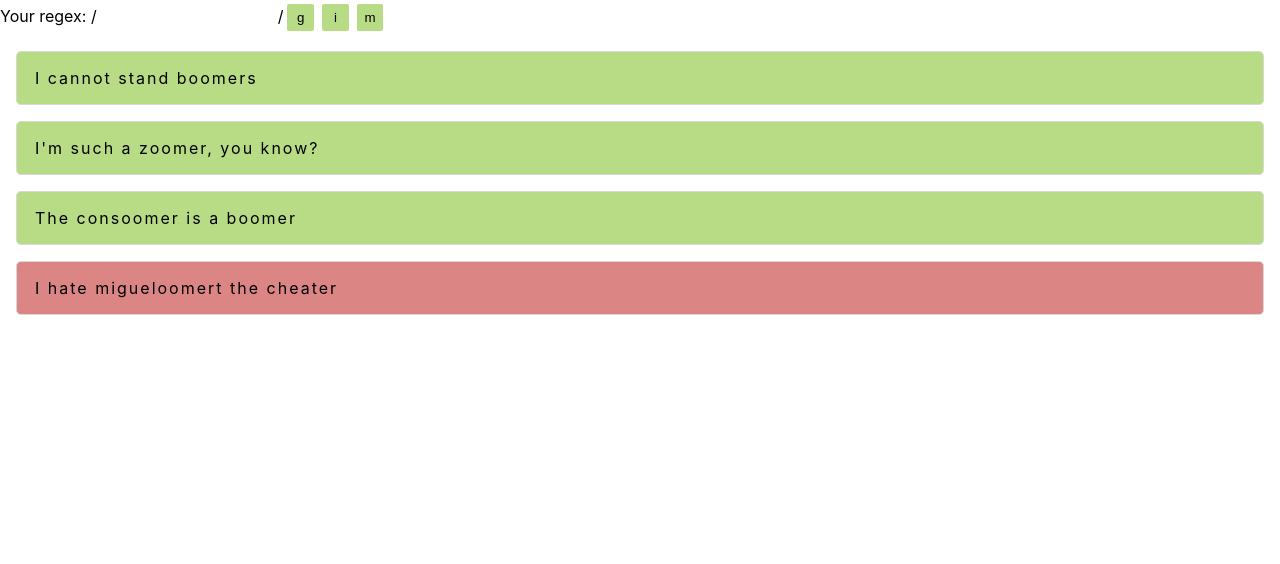
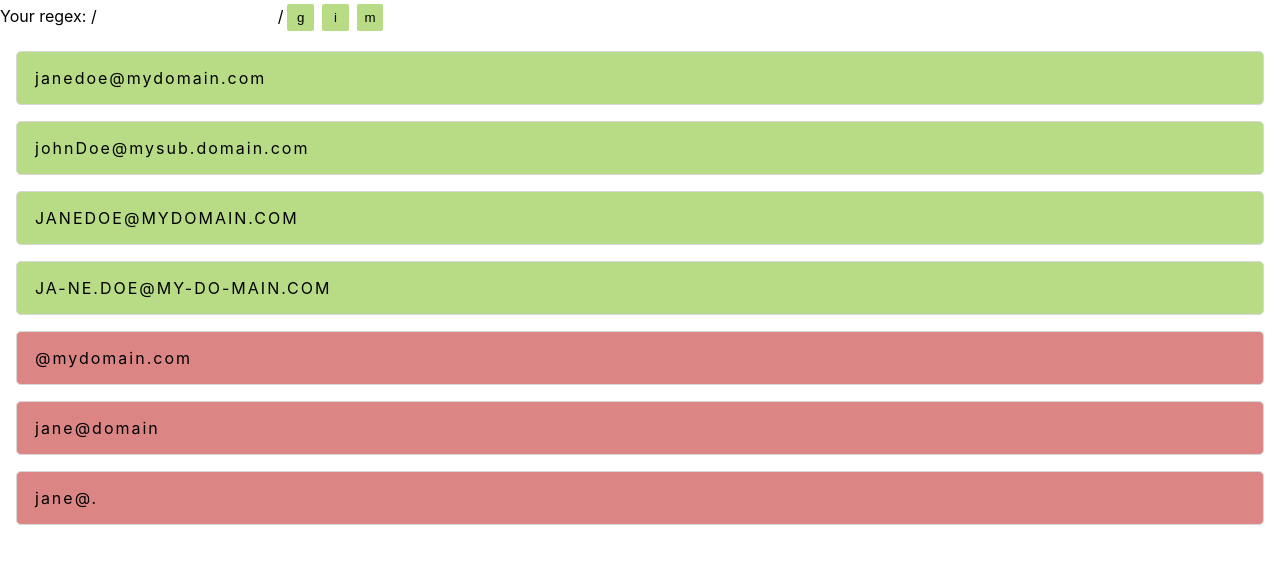
Before and after one commit to daque-dev/racegex, a React (Create React App) app: page / in a window 1280 px wide. Shown: the top 564 px of the page. Built offline with nearby package versions, Linux system fonts and the light colour scheme.

Commit message:
Use different tests

```diff
--- a/src/RegexTests.tsx
+++ b/src/RegexTests.tsx
@@ -32,10 +32,13 @@ function RegexTests({ regex }: RegexTestProps) {
   };
 
   const tests = [
-    { content: "I cannot stand boomers", shouldMatch: true },
-    { content: "I'm such a zoomer, you know?", shouldMatch: true },
-    { content: "The consoomer is a boomer", shouldMatch: true },
-    { content: "I hate migueloomert the cheater", shouldMatch: false }
+    { content: "janedoe@mydomain.com", shouldMatch: true },
+    { content: "johnDoe@mysub.domain.com", shouldMatch: true },
+    { content: "JANEDOE@MYDOMAIN.COM", shouldMatch: true },
+    { content: "JA-NE.DOE@MY-DO-MAIN.COM", shouldMatch: true },
+    { content: "@mydomain.com", shouldMatch: false },
+    { content: "jane@domain", shouldMatch: false },
+    { content: "jane@.", shouldMatch: false }
   ].map((e) => ({
     id: e.content,
     shouldMatch: e.shouldMatch,
```
